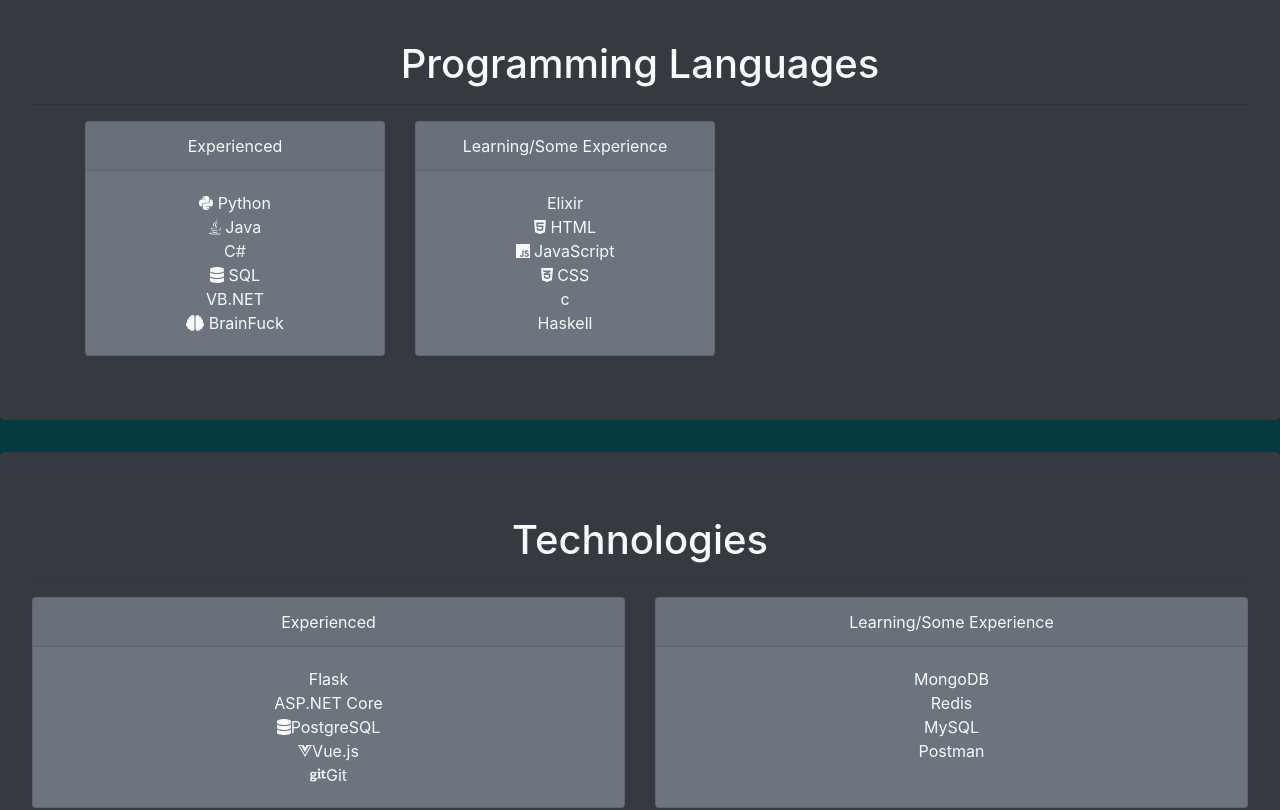
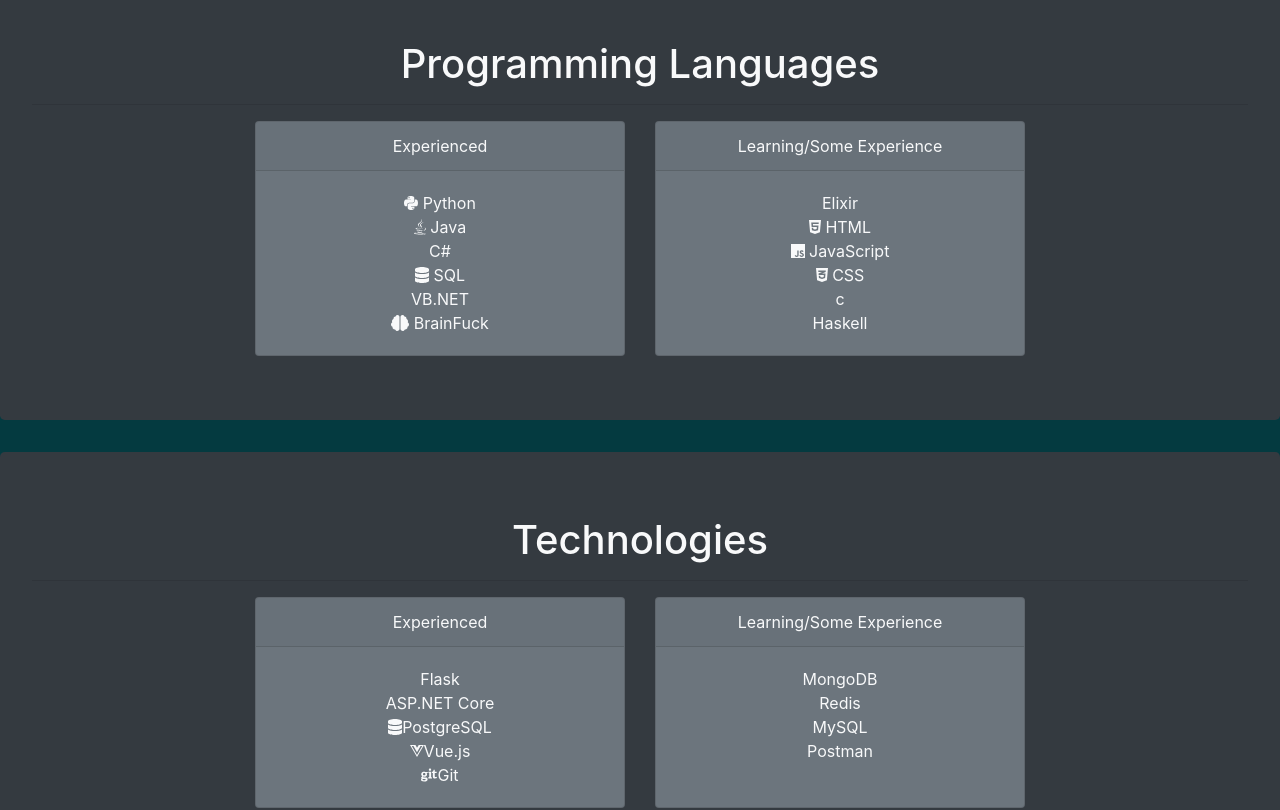
Before and after one commit to Dmium/dmium.github.io, a Vue app in the folder domhall/: page /#/about in a window 1280 px wide. Shown: the part 500-1310 px from the top of the page. Built offline with nearby package versions, Linux system fonts and the light colour scheme.

Commit message:
Works for everything now

```diff
--- a/domhall/src/components/Languages.vue
+++ b/domhall/src/components/Languages.vue
@@ -3,8 +3,8 @@
         <h1>Programming Languages</h1>
         <hr/>
         <b-container>
-        <b-card-group deck>
-        <b-card bg-variant="secondary" header="Experienced" style="max-width: 300px;">
+        <b-card-group deck style="max-width: 800px;margin: auto">
+        <b-card bg-variant="secondary" header="Experienced">
         <b-card-text>
         <font-awesome-icon :icon="['fab', 'python']"/> Python
         <br/>
@@ -20,7 +20,7 @@
         <br/>
         </b-card-text>
         </b-card>
-        <b-card bg-variant="secondary" header="Learning/Some Experience" style="max-width: 300px;">
+        <b-card bg-variant="secondary" header="Learning/Some Experience">
         Elixir
         <br/>
         <font-awesome-icon :icon="['fab', 'html5']"/> HTML
--- a/domhall/src/components/Technologies.vue
+++ b/domhall/src/components/Technologies.vue
@@ -2,7 +2,7 @@
     <b-jumbotron bg-variant="dark" text-variant="light">
         <h1>Technologies</h1>
         <hr/>
-        <b-card-group deck>
+        <b-card-group deck style="max-width: 800px;margin: auto;">
         <b-card bg-variant="secondary" header="Experienced">
         Flask
         <br/>
```
